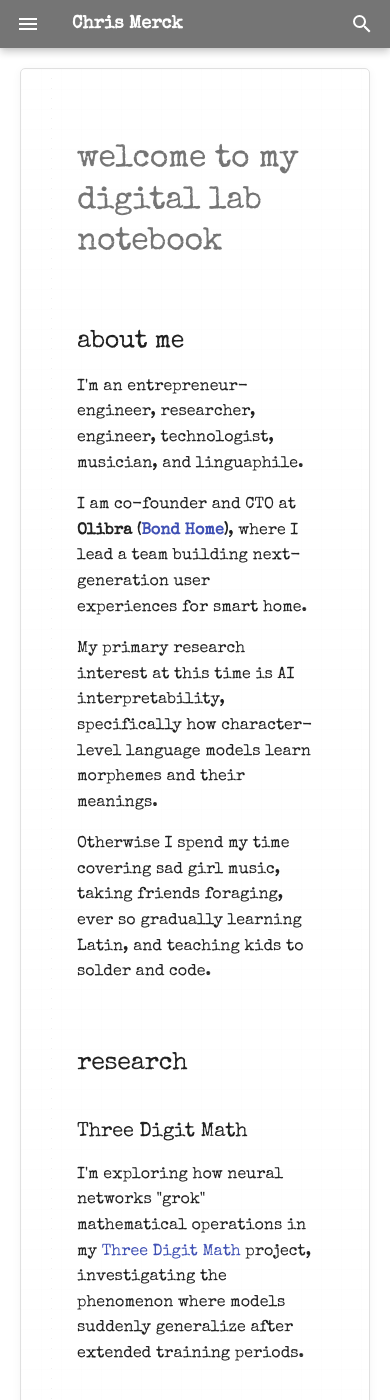
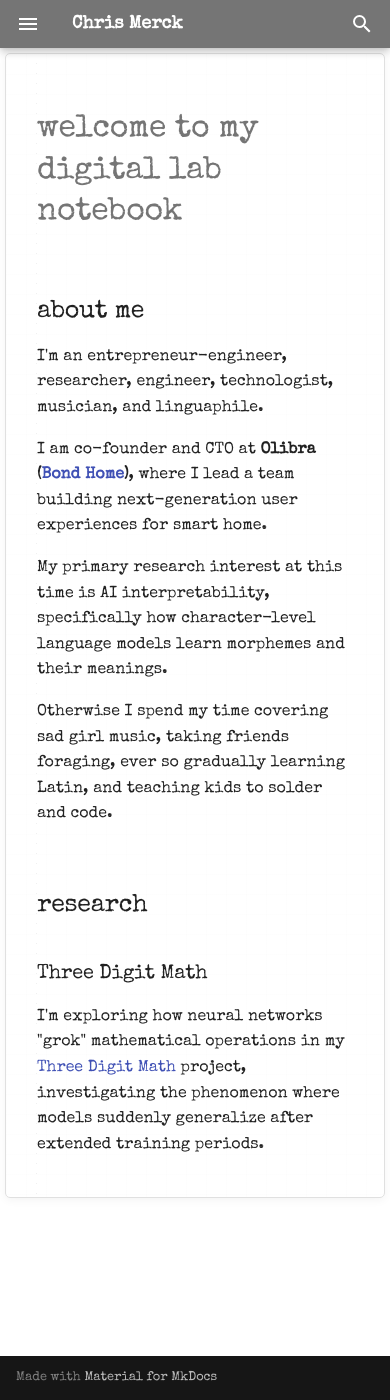
Before and after one commit to chrismerck/chrismerck.github.io, an MkDocs documentation site: the page built from docs/index.md, in a window 390 px wide and 1400 px high. Built offline with MkDocs 1.6.1 and Material for MkDocs 9.7.7, drawn with Linux system fonts in a browser that asks for light colours; comment, search, counter and statistics services are not loaded.

Commit message:
css: shrink margins on mobile

```diff
--- a/docs/assets/stylesheets/custom.css
+++ b/docs/assets/stylesheets/custom.css
@@ -75,3 +75,32 @@ h1[id], h2[id], h3[id], h4[id], h5[id], h6[id] {
     linear-gradient(90deg, rgba(240, 240, 240, 0.1) 1px, transparent 1px);
   background-size: 20px 20px;
 }
+
+/* Mobile optimization - make content wider on small screens */
+@media screen and (max-width: 768px) {
+  .md-main__inner {
+    max-width: 100%;
+  }
+
+  .md-content {
+    padding: 1rem;
+    margin: 0.5rem;
+  }
+
+  .md-grid {
+    max-width: 100%;
+    margin: 0;
+  }
+
+  .md-sidebar {
+    width: auto;
+  }
+}
+
+/* Reduce margins further on very small screens */
+@media screen and (max-width: 480px) {
+  .md-content {
+    padding: 0.75rem;
+    margin: 0.25rem;
+  }
+}
```
